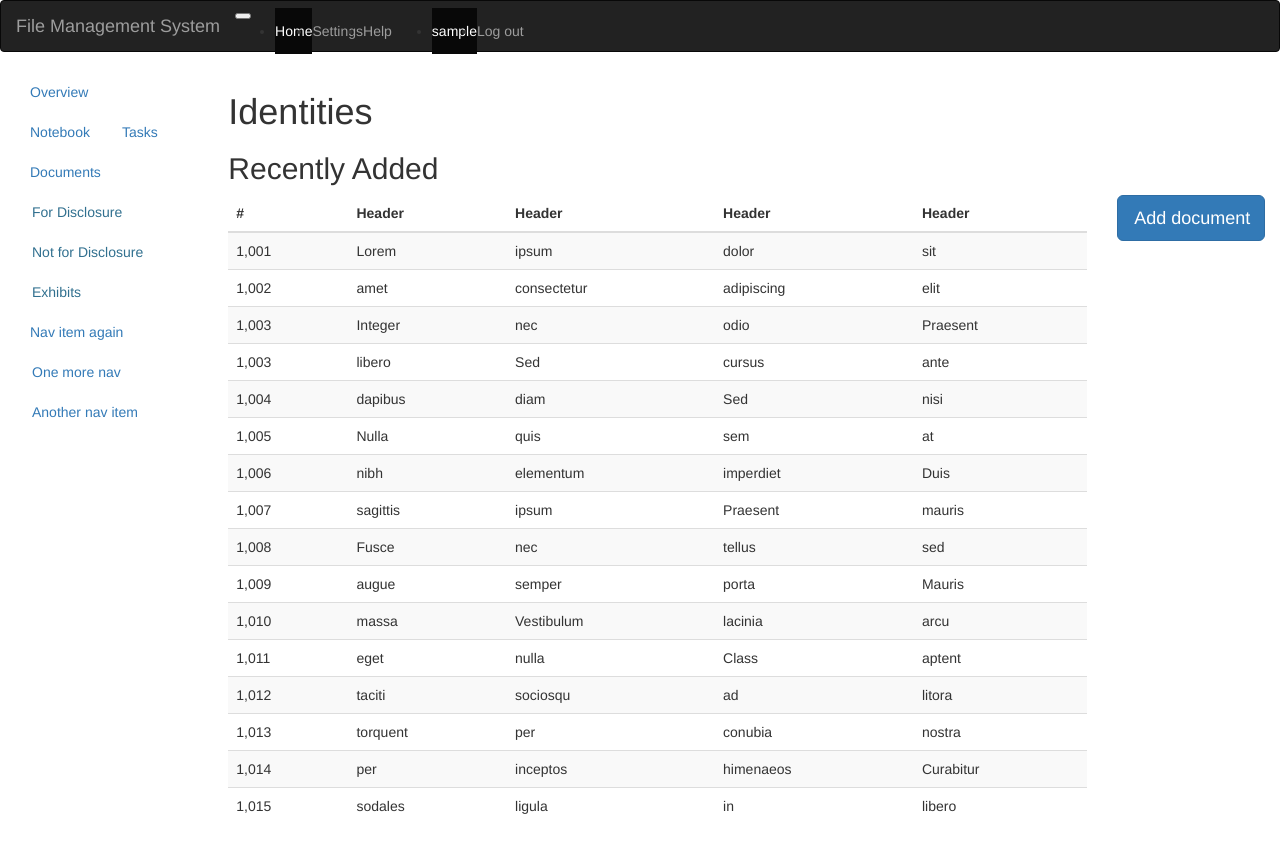
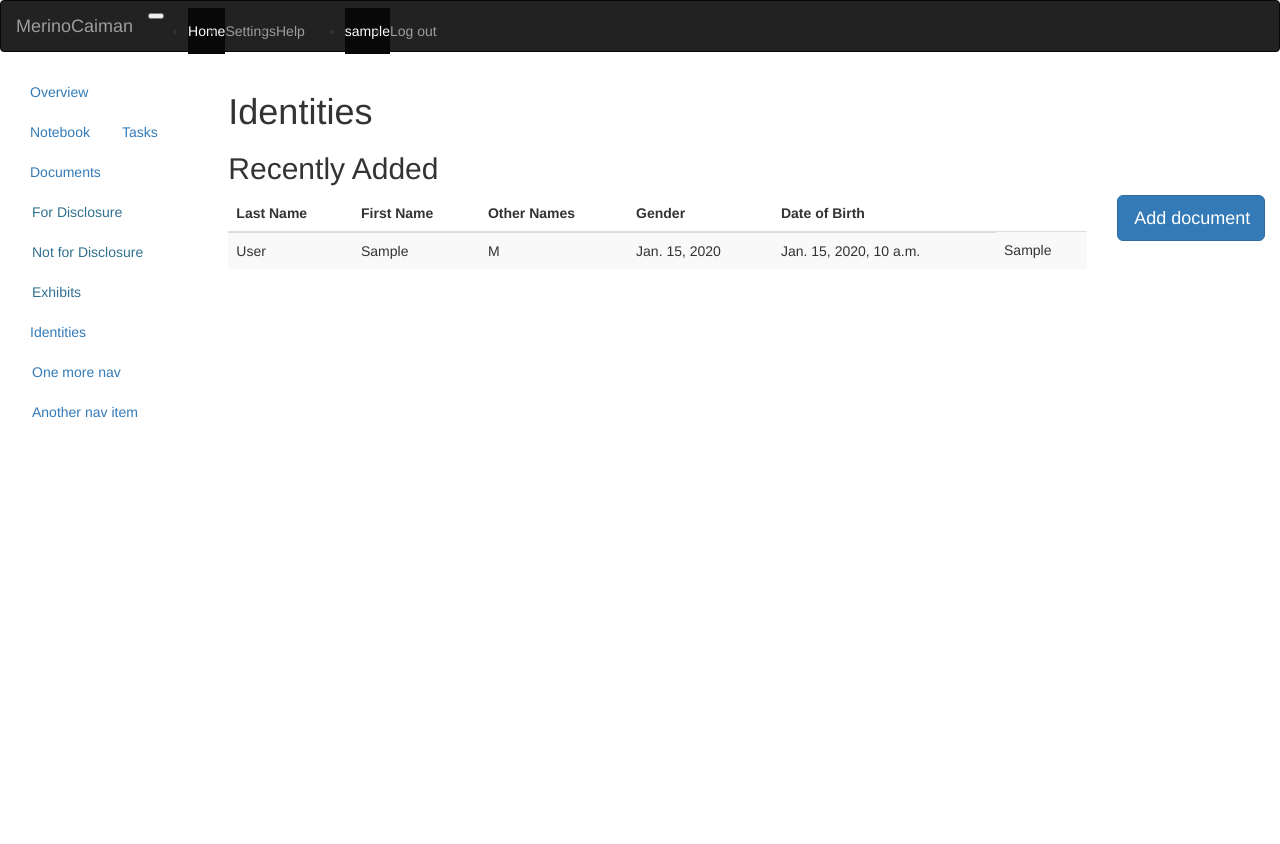
Before and after one commit to gr4v0x/merinocaiman, a Django app: page /fms/identities/ in a window 1280 px wide. After the commit the page ends 418 px from the top, so only its background shows below. Run offline with Django 3.2, Linux system fonts and the light colour scheme; a user stored in the database is signed in; tables that the repository leaves empty hold one stand-in row (values such as "Sample post"); parts of the project's set-up code (start-up, migrations or seed data) failed here and were passed over; some libraries are stand-ins or nearby versions.

Commit message:
Finishing Identities adding and model

```diff
--- a/fms/models.py
+++ b/fms/models.py
@@ -3,10 +3,25 @@ from __future__ import unicode_literals
 from django.contrib.auth.models import User
 from django.db import models
 
-GENDER_CHOICES = (
+import xml.etree.ElementTree as ET
+
+GENDER = (
     ('M', 'Male'),
     ('F', 'Female'),
     ('X', 'Non-Binary'),
+)
+
+COUNTRIES = []
+country_tree = ET.parse('/etc/countries.xml')
+country_root = country_tree.getroot()
+for child in country_root:
+    COUNTRIES.append((child.get('alpha-2'), child.get('name')))
+
+PERSON_TYPE = (
+    ('witness', 'Witness'),
+    ('informant', 'Informant'),
+    ('suspect', 'Suspect'),
+    ('enabler', 'Enabler'),
 )
 
 # Create your models here.
@@ -23,10 +38,11 @@ class MainIden(models.Model):
     lastName = models.CharField(max_length=256)
     firstName = models.CharField(max_length=256)
     otherName = models.CharField(max_length=512, null=True)
-    gender = models.CharField(max_length=12, choices=GENDER_CHOICES, null=True)
+    gender = models.CharField(max_length=12, choices=GENDER, null=True)
     dateOfBirth = models.DateField(null=True)
     cityOfBirth = models.CharField(max_length=256)
-    countryOfBirth = models.CharField(max_length=256)
+    countryOfBirth = models.CharField(max_length=256, choices=COUNTRIES)
+    idenType = models.CharField(max_length=64, choices=PERSON_TYPE, null=True)
     dateTimeAdded = models.DateTimeField(auto_now_add=True)
     mainIdenKey = models.CharField(max_length=45, primary_key=True)
 
@@ -88,5 +104,8 @@ class Task(models.Model):
 
 class NoteBook(models.Model):
     note = models.CharField(max_length=20000)
+    noteDate = models.DateField()
+    noteTime = models.TimeField()
+    subject = models.CharField(max_length=255)
     dateTimeAdded = models.DateTimeField(auto_now_add=True)
     noteKey = models.CharField(max_length=45, primary_key=True)
--- a/fms/templates/fms/base.html
+++ b/fms/templates/fms/base.html
@@ -8,6 +8,7 @@
 {% url 'exhibits' as docs_exhibits %}
 {% url 'notebook' as notebook %}
 {% url 'tasks' as tasks %}
+{% url 'identities' as identities %}
 
 <!DOCTYPE html>
 <html lang="en"><head>
@@ -19,6 +20,9 @@
 
     <link href="{% static 'css/bootstrap.min.css' %}" rel="stylesheet">
     <link href="{% static 'css/fms.css' %}" rel="stylesheet">
+    <link rel="stylesheet" href="//code.jquery.com/ui/1.12.1/themes/base/jquery-ui.css">
+    <script src="https://code.jquery.com/jquery-1.12.4.js"></script>
+    <script src="https://code.jquery.com/ui/1.12.1/jquery-ui.js"></script>
   </head>
 
   <body>
@@ -26,7 +30,7 @@
        <button class="navbar-toggler navbar-toggler-right hidden-lg-up" type="button" data-toggle="collapse" data-target="#navbarsExampleDefault" aria-controls="navbarsExampleDefault" aria-expanded="false" aria-label="Toggle navigation">
          <span class="navbar-toggler-icon"></span>
        </button>
-       <a class="navbar-brand" href="#">File Management System</a>
+       <a class="navbar-brand" href="#">MerinoCaiman</a>
 
        <div class="collapse navbar-collapse" id="navbarsExampleDefault">
          <ul class="navbar-nav mr-auto">
@@ -86,7 +90,7 @@
 
            <ul class="nav nav-pills flex-column">
              <li class="nav-item">
-               <a class="nav-link" href="#">Nav item again</a>
+               <a class="{% active request identities %}" href="{{ identities }}">Identities</a>
              </li>
              <li class="nav-item">
                <a class="nav-link" href="#">One more nav</a>
@@ -101,11 +105,10 @@
       </div>
 </div>
 
-    <script src="https://code.jquery.com/jquery-3.1.1.slim.min.js" integrity="sha384-A7FZj7v+d/sdmMqp/nOQwliLvUsJfDHW+k9Omg/a/EheAdgtzNs3hpfag6Ed950n" crossorigin="anonymous"></script>
-    <script>window.jQuery || document.write('<script src="../../assets/js/vendor/jquery.min.js"><\/script>')</script>
     <script src="https://cdnjs.cloudflare.com/ajax/libs/tether/1.4.0/js/tether.min.js" integrity="sha384-DztdAPBWPRXSA/3eYEEUWrWCy7G5KFbe8fFjk5JAIxUYHKkDx6Qin1DkWx51bBrb" crossorigin="anonymous"></script>
     <script src="{% static 'js/fms/bootstrap.min.js' %}"></script>
     <script src="https://use.fontawesome.com/830b063ba1.js"></script>
 
+
 </body>
 </html>
--- a/fms/templates/fms/identities.html
+++ b/fms/templates/fms/identities.html
@@ -13,126 +13,24 @@
              <table class="table table-striped">
                <thead>
                  <tr>
-                   <th>#</th>
-                   <th>Header</th>
-                   <th>Header</th>
-                   <th>Header</th>
-                   <th>Header</th>
+                   <th>Last Name</th>
+                   <th>First Name</th>
+                   <th>Other Names</th>
+                   <th>Gender</th>
+                   <th>Date of Birth</th>
                  </tr>
                </thead>
                <tbody>
+                 {% for iden in main_idens %}
                  <tr>
-                   <td>1,001</td>
-                   <td>Lorem</td>
-                   <td>ipsum</td>
-                   <td>dolor</td>
-                   <td>sit</td>
+                   <td>{{ iden.lastName }}</td>
+                   <td>{{ iden.firstName }}</td>
+                   <td>{{ iden.gender }}</td>
+                   <td>{{ iden.dateOfBirth }}</td>
+                   <td>{{ iden.dateTimeAdded }}</td>
+                   <td>{{ iden.mainIdenKey }}</td>
                  </tr>
-                 <tr>
-                   <td>1,002</td>
-                   <td>amet</td>
-                   <td>consectetur</td>
-                   <td>adipiscing</td>
-                   <td>elit</td>
-                 </tr>
-                 <tr>
-                   <td>1,003</td>
-                   <td>Integer</td>
-                   <td>nec</td>
-                   <td>odio</td>
-                   <td>Praesent</td>
-                 </tr>
-                 <tr>
-                   <td>1,003</td>
-                   <td>libero</td>
-                   <td>Sed</td>
-                   <td>cursus</td>
-                   <td>ante</td>
-                 </tr>
-                 <tr>
-                   <td>1,004</td>
-                   <td>dapibus</td>
-                   <td>diam</td>
-                   <td>Sed</td>
-                   <td>nisi</td>
-                 </tr>
-                 <tr>
-                   <td>1,005</td>
-                   <td>Nulla</td>
-                   <td>quis</td>
-                   <td>sem</td>
-                   <td>at</td>
-                 </tr>
-                 <tr>
-                   <td>1,006</td>
-                   <td>nibh</td>
-                   <td>elementum</td>
-                   <td>imperdiet</td>
-                   <td>Duis</td>
-                 </tr>
-                 <tr>
-                   <td>1,007</td>
-                   <td>sagittis</td>
-                   <td>ipsum</td>
-                   <td>Praesent</td>
-                   <td>mauris</td>
-                 </tr>
-                 <tr>
-                   <td>1,008</td>
-                   <td>Fusce</td>
-                   <td>nec</td>
-                   <td>tellus</td>
-                   <td>sed</td>
-                 </tr>
-                 <tr>
-                   <td>1,009</td>
-                   <td>augue</td>
-                   <td>semper</td>
-                   <td>porta</td>
-                   <td>Mauris</td>
-                 </tr>
-                 <tr>
-                   <td>1,010</td>
-                   <td>massa</td>
-                   <td>Vestibulum</td>
-                   <td>lacinia</td>
-                   <td>arcu</td>
-                 </tr>
-                 <tr>
-                   <td>1,011</td>
-                   <td>eget</td>
-                   <td>nulla</td>
-                   <td>Class</td>
-                   <td>aptent</td>
-                 </tr>
-                 <tr>
-                   <td>1,012</td>
-                   <td>taciti</td>
-                   <td>sociosqu</td>
-                   <td>ad</td>
-                   <td>litora</td>
-                 </tr>
-                 <tr>
-                   <td>1,013</td>
-                   <td>torquent</td>
-                   <td>per</td>
-                   <td>conubia</td>
-                   <td>nostra</td>
-                 </tr>
-                 <tr>
-                   <td>1,014</td>
-                   <td>per</td>
-                   <td>inceptos</td>
-                   <td>himenaeos</td>
-                   <td>Curabitur</td>
-                 </tr>
-                 <tr>
-                   <td>1,015</td>
-                   <td>sodales</td>
-                   <td>ligula</td>
-                   <td>in</td>
-                   <td>libero</td>
-                 </tr>
+                 {% endfor %}
                </tbody>
              </table>
            </div>
--- a/fms/urls.py
+++ b/fms/urls.py
@@ -11,4 +11,5 @@ urlpatterns = [
     url(r'^identities/add$', views.add_iden, name="add_iden"),
     url(r'^tasks/$', views.tasks, name="tasks"),
     url(r'^notebook/$', views.notebook, name="notebook"),
+    url(r'^notebook/add/$', views.add_note, name="add_note")
 ]
--- a/fms/views.py
+++ b/fms/views.py
@@ -1,7 +1,10 @@
+import hashlib
+
 from django.contrib.auth.decorators import login_required
-from django.shortcuts import render
+from django.shortcuts import render, redirect
 
-from .forms import MainIdenForm
+from .forms import MainIdenForm, AddNoteForm
+from .models import MainIden
 
 # Create your views here.
 @login_required
@@ -26,11 +29,25 @@ def docs_exhibits(request):
 
 @login_required
 def main_identities(request):
-    return render(request, 'fms/identities.html', {})
+    main_idens = MainIden.objects.all()
+    return render(request, 'fms/identities.html', {'main_idens': main_idens})
 
 @login_required
 def add_iden(request):
-    main_iden_form = MainIdenForm()
+    if request.method == "POST":
+        main_iden_form = MainIdenForm(request.POST)
+        if main_iden_form.is_valid():
+            main_iden = main_iden_form.save(commit=False)
+            mk = hashlib.sha1()
+            mk.update(main_iden.lastName)
+            mk.update(main_iden.firstName)
+            mk.update(main_iden.otherName)
+            mk.update(str(main_iden.dateOfBirth))
+            main_iden.mainIdenKey = mk.hexdigest()
+            main_iden.save()
+            return redirect('identities')
+    else:
+        main_iden_form = MainIdenForm()
     return render(request, 'fms/add_iden.html', {'form': main_iden_form})
 
 @login_required
@@ -40,3 +57,8 @@ def tasks(request):
 @login_required
 def notebook(request):
     return render(request, 'fms/notebook.html', {})
+
+@login_required
+def add_note(request):
+    add_note_form = AddNoteForm()
+    return render(request, 'fms/add_note.html', {'form': add_note_form})
```
Also changed, not shown: fms/forms.py (+17 -2 lines), fms/templates/fms/add_iden.html (+28 -9 lines), fms/templates/fms/add_note.html (added, +23 -0 lines), home/templates/home/index.html (+19 -3 lines), fms/migrations/0005_auto_20170212_0441.py (added).
